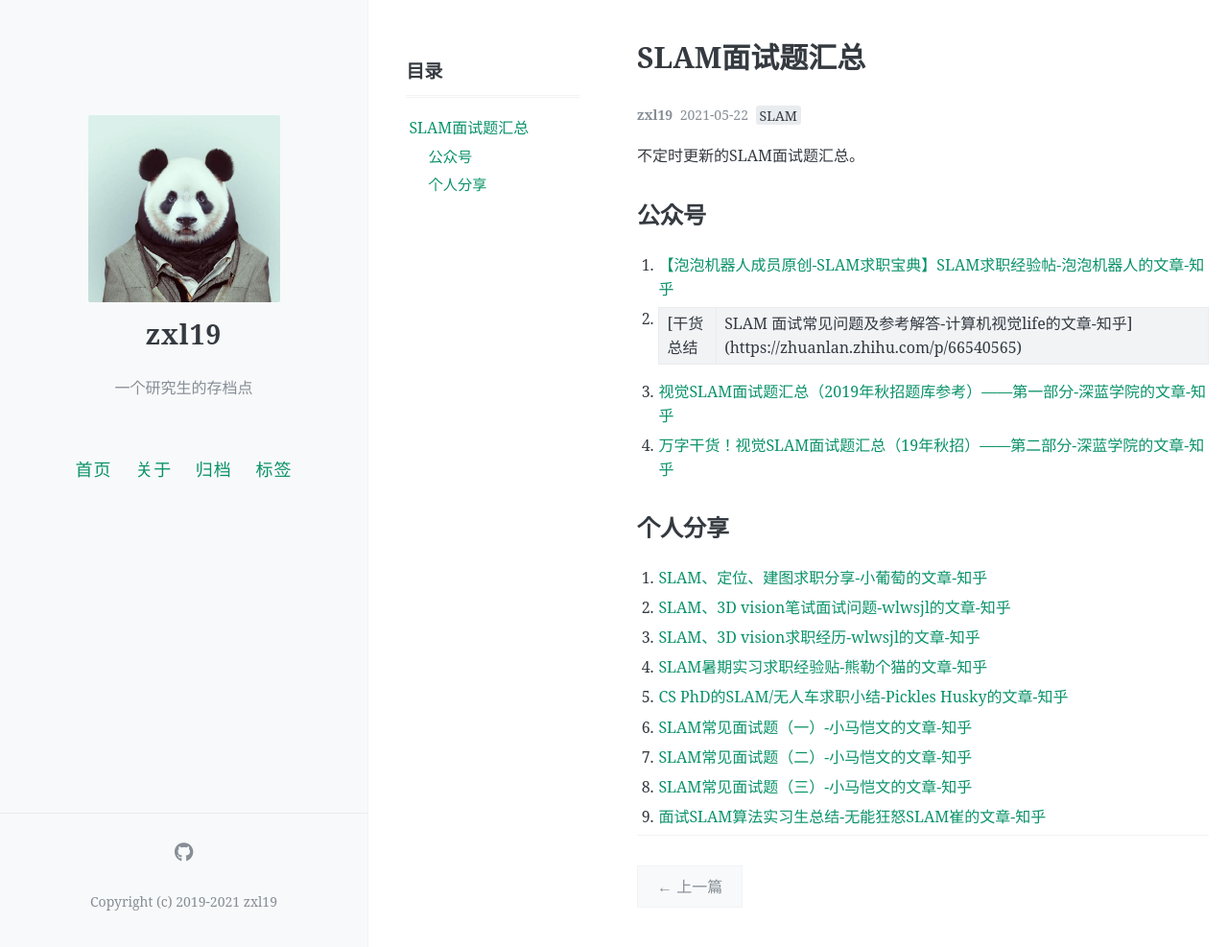
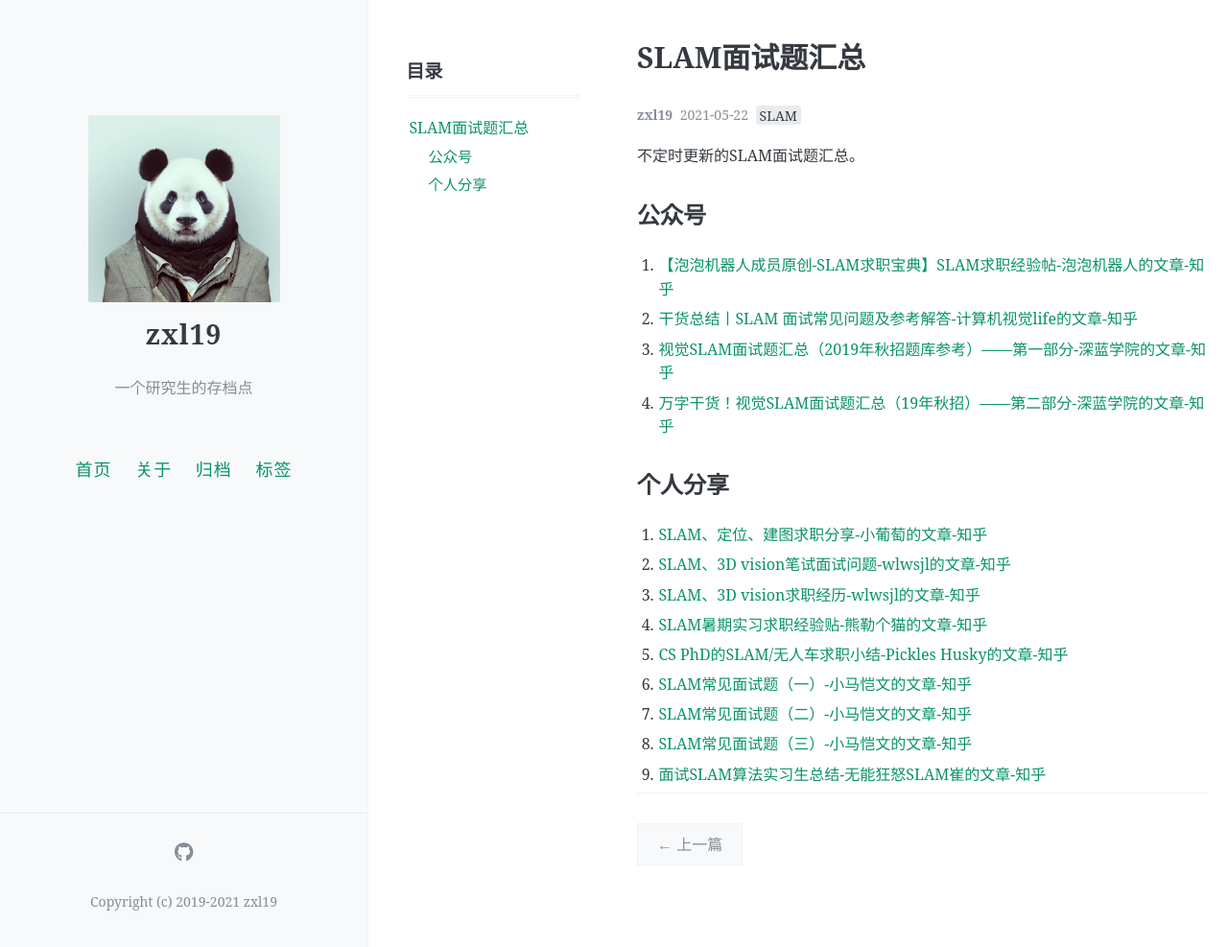
Before and after one commit to zxl19/zxl19.github.io, a Jekyll site: the page built from _posts/2021-05-22-slam-interview.md, in a window 1280 px wide and 987 px high. Shown: the whole window at 96% size. Built offline with Jekyll 4.4.1, drawn with Linux system fonts in a browser that asks for light colours; comment, search, counter and statistics services are not loaded.

Commit message:
Update 2021-05-22-slam-interview.md

```diff
--- a/_posts/2021-05-22-slam-interview.md
+++ b/_posts/2021-05-22-slam-interview.md
@@ -16,7 +16,7 @@ pinned: false
 ## 公众号
 
 1. [【泡泡机器人成员原创-SLAM求职宝典】SLAM求职经验帖-泡泡机器人的文章-知乎](https://zhuanlan.zhihu.com/p/28565563)
-2. [干货总结 | SLAM 面试常见问题及参考解答-计算机视觉life的文章-知乎](https://zhuanlan.zhihu.com/p/66540565)
+2. [干货总结丨SLAM 面试常见问题及参考解答-计算机视觉life的文章-知乎](https://zhuanlan.zhihu.com/p/66540565)
 3. [视觉SLAM面试题汇总（2019年秋招题库参考）——第一部分-深蓝学院的文章-知乎](https://zhuanlan.zhihu.com/p/205008396)
 4. [万字干货！视觉SLAM面试题汇总（19年秋招）——第二部分-深蓝学院的文章-知乎](https://zhuanlan.zhihu.com/p/212264860)
 
```
